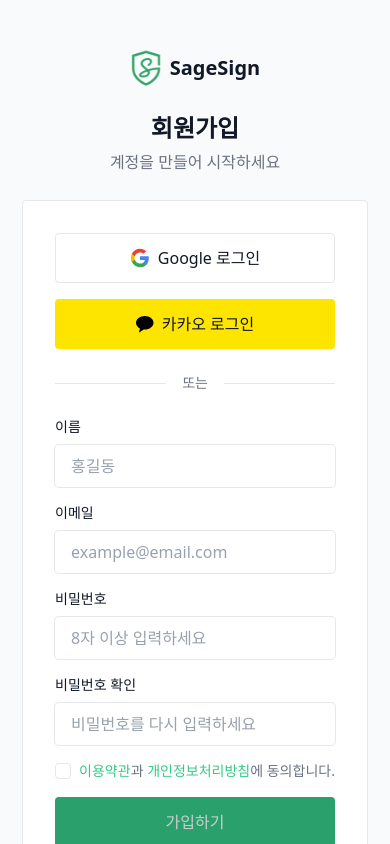
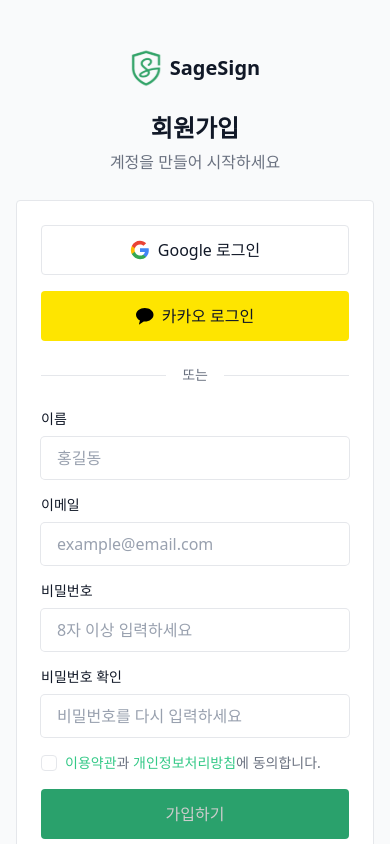
Before and after one commit to SafeSignProject/safeSign-frontend, a React (Vite) app: page /signup in a window 390 px wide. Shown: the top 844 px of the page. Built offline with nearby package versions, Linux system fonts and the light colour scheme; a web font is replaced by a local one.

Commit message:
feat: 회원가입 페이지 모바일 레이아웃 적용

```diff
--- a/src/components/auth/SignupForm.tsx
+++ b/src/components/auth/SignupForm.tsx
@@ -4,7 +4,7 @@ import SignupInputSection from './SignupInputSection';
 
 const SignupForm = () => {
   return (
-    <section className='border-light-gray max-w-md space-y-4 rounded-sm border bg-white p-8'>
+    <section className='border-light-gray w-full max-w-md space-y-4 rounded-sm border bg-white p-6 sm:p-8'>
       <SocialLoginSection />
 
       <SignupInputSection />
--- a/src/pages/auth/LoginPage.tsx
+++ b/src/pages/auth/LoginPage.tsx
@@ -4,7 +4,7 @@ import { Link } from 'react-router-dom';
 
 export const LoginPage = () => {
   return (
-    <div className='flex min-h-screen flex-col items-center justify-center space-y-6 p-4 py-12'>
+    <div className='flex min-h-screen w-full flex-col items-center justify-center space-y-6 p-4 py-12'>
       <AuthHeader title='시작하기' desc='계정을 선택하여 로그인하세요' />
       <LoginForm />
       <Link to='/' className='text-dark-gray text-sm hover:underline'>
--- a/src/pages/auth/SignupPage.tsx
+++ b/src/pages/auth/SignupPage.tsx
@@ -4,7 +4,7 @@ import { Link } from 'react-router-dom';
 
 export const SignupPage = () => {
   return (
-    <div className='flex min-h-screen flex-col items-center justify-center space-y-6 py-12'>
+    <div className='flex min-h-screen w-full flex-col items-center justify-center space-y-6 p-4 py-12'>
       <AuthHeader title='회원가입' desc='계정을 만들어 시작하세요' />
       <SignupForm />
       <Link to='/' className='text-dark-gray text-sm hover:underline'>
```
